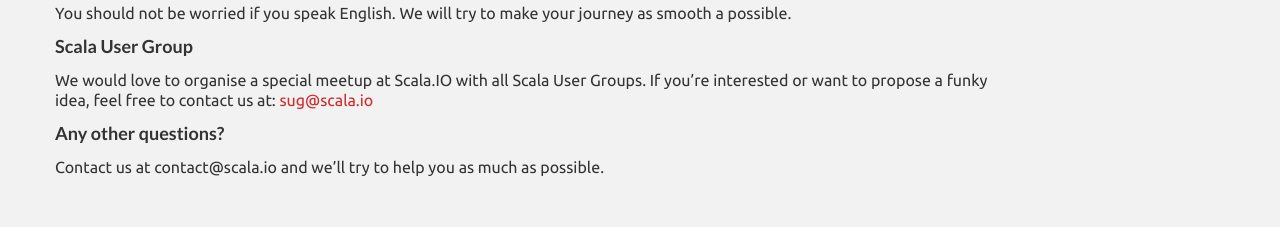
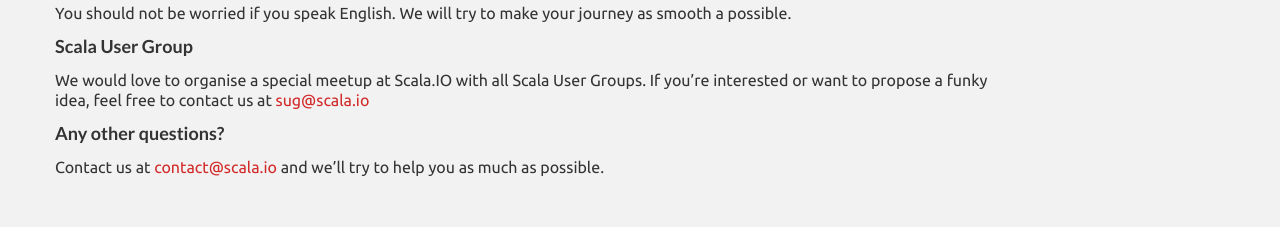
Before and after one commit to ScalaIO/scala.io_web, a plain HTML site: page index.html in a window 1280 px wide. Shown: the part 2463-2690 px from the top of the page. Drawn offline with nearby package versions, Linux system fonts and the light colour scheme; some packages are replaced by stand-ins of ours; a script that the page names is missing.

Commit message:
Mailto fix

```diff
--- a/index.html
+++ b/index.html
@@ -227,10 +227,10 @@
         <p>You should not be worried if you speak English. We will try to make your journey as smooth a possible.</p>
 
         <h3>Scala User Group</h3>
-        <p>We would love to organise a special meetup at Scala.IO with all Scala User Groups. If you’re interested or want to propose a funky idea, feel free to contact us at: <a href="sug@scala.io">sug@scala.io</a></p>
+        <p>We would love to organise a special meetup at Scala.IO with all Scala User Groups. If you’re interested or want to propose a funky idea, feel free to contact us at <a href="mailto:sug@scala.io">sug@scala.io</a></p>
 
         <h3>Any other questions?</h3>
-        <p>Contact us at contact@scala.io and we’ll try to help you as much as possible.</p>
+        <p>Contact us at <a href="mailto:contact@scala.io">contact@scala.io</a> and we’ll try to help you as much as possible.</p>
 
         </div>
 
```
